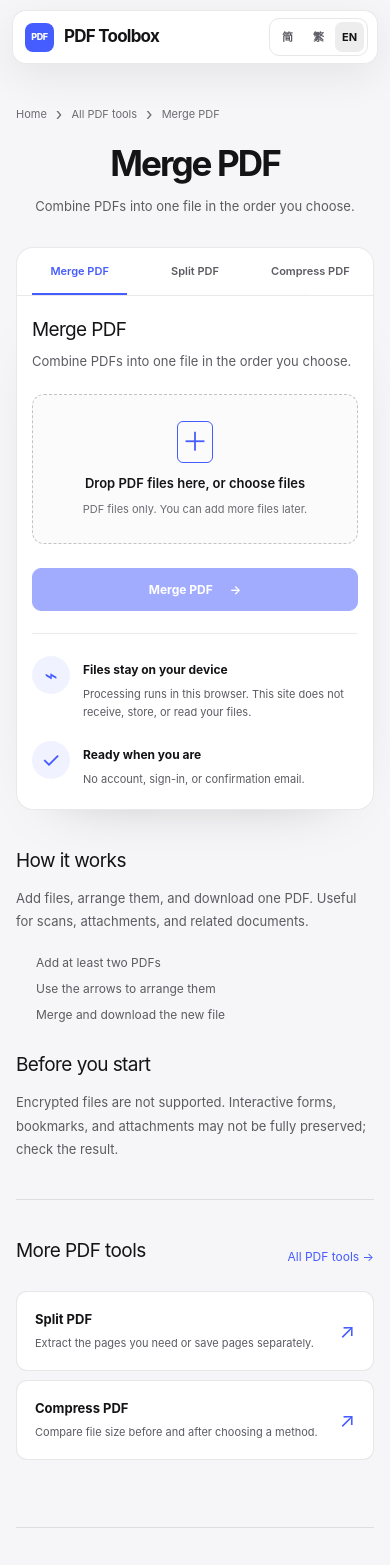
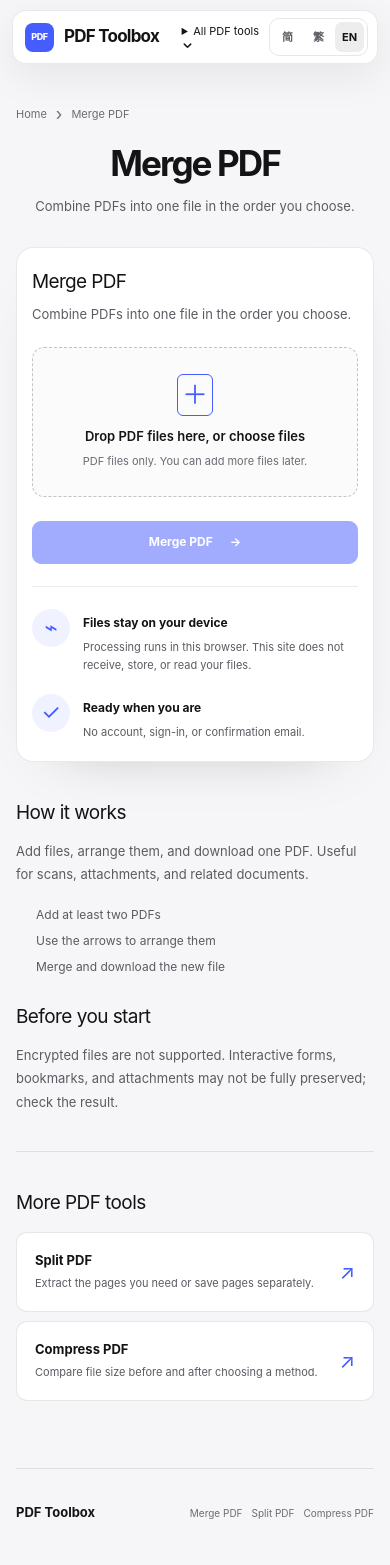
Before and after one commit to vibeforge2014/portal, a Next.js app: page /en/tools/pdf/merge in a window 390 px wide. Shown: the top 1565 px of the page. Built offline with nearby package versions, Linux system fonts and the light colour scheme.

Commit message:
feat(pdf): retire hub page (301 to merge), fold tool nav into dropdown; SVG chevron alignment

```diff
--- a/src/app/[locale]/tools/pdf/[tool]/page.tsx
+++ b/src/app/[locale]/tools/pdf/[tool]/page.tsx
@@ -31,17 +31,14 @@
 
   return (
     <main className="pdf-page pdf-tool-page">
-      <div className="pdf-breadcrumb"><a href="/">{copy.home}</a><span aria-hidden>›</span><a href={pdfUrl(locale)}>{copy.allTools}</a><span aria-hidden>›</span><span>{item.title}</span></div>
+      <div className="pdf-breadcrumb"><a href="/">{copy.home}</a><span aria-hidden>›</span><span>{item.title}</span></div>
       <div className="pdf-page-intro"><h1>{item.title}</h1><p>{item.description}</p></div>
-      <nav className="pdf-tool-tabs" aria-label={copy.allTools}>
-        {PDF_TOOLS.map((other) => <a key={other} href={pdfUrl(locale, other)} aria-current={tool === other ? "page" : undefined}>{copy.toolsCopy[other].title}</a>)}
-      </nav>
       <PdfToolClient locale={locale} tool={tool} />
       <section className="pdf-help-grid" aria-label={copy.workflowTitle}>
         <div><h2>{copy.workflowTitle}</h2><p>{item.detail}</p><ol>{item.steps.map((step) => <li key={step}>{step}</li>)}</ol></div>
         <div><h2>{copy.limitationTitle}</h2><p>{item.limitation}</p></div>
       </section>
-      <section className="pdf-more-tools"><div><h2>{copy.moreTools}</h2><a href={pdfUrl(locale)}>{copy.allTools} <span aria-hidden>→</span></a></div><div className="pdf-more-list">{PDF_TOOLS.filter((other) => other !== tool).map((other) => <a key={other} href={pdfUrl(locale, other)}><strong>{copy.toolsCopy[other].title}</strong><small>{copy.toolsCopy[other].description}</small><span aria-hidden>↗</span></a>)}</div></section>
+      <section className="pdf-more-tools"><h2>{copy.moreTools}</h2><div className="pdf-more-list">{PDF_TOOLS.filter((other) => other !== tool).map((other) => <a key={other} href={pdfUrl(locale, other)}><strong>{copy.toolsCopy[other].title}</strong><small>{copy.toolsCopy[other].description}</small><span aria-hidden>↗</span></a>)}</div></section>
     </main>
   );
 }
--- a/src/app/[locale]/tools/pdf/layout.tsx
+++ b/src/app/[locale]/tools/pdf/layout.tsx
@@ -1,6 +1,7 @@
 import { notFound } from "next/navigation";
 import { PdfLanguageLinks } from "@/components/pdf/PdfLanguageLinks";
-import { PDF_COPY, PDF_LOCALES, isPdfLocale, pdfUrl } from "@/lib/pdf-tools";
+import { PdfToolDropdown } from "@/components/pdf/PdfToolDropdown";
+import { PDF_COPY, PDF_LOCALES, PDF_TOOLS, isPdfLocale, pdfUrl } from "@/lib/pdf-tools";
 import "./tools.css";
 
 export const revalidate = 60;
@@ -23,12 +24,16 @@
             <span className="pdf-brand-icon" aria-hidden>PDF</span>
             <strong>{copy.brandName}</strong>
           </a>
-          <div className="pdf-header-links"><a href="/#products">{copy.apps}</a><a href={pdfUrl(locale)} aria-current="page">{copy.tools}</a></div>
+          <div className="pdf-header-links">
+            {PDF_TOOLS.map((tool) => <a key={tool} href={pdfUrl(locale, tool)}>{copy.toolsCopy[tool].title}</a>)}
+            <PdfToolDropdown locale={locale} />
+          </div>
+          <div className="pdf-mobile-menu"><PdfToolDropdown locale={locale} compact /></div>
           <PdfLanguageLinks locale={locale} />
         </nav>
       </header>
       {children}
-      <footer className="pdf-site-footer"><a href={pdfUrl(locale)} className="pdf-footer-brand">{copy.brandName}</a><p>{copy.footer}</p><a href={pdfUrl(locale)}>{copy.allTools}</a></footer>
+      <footer className="pdf-site-footer"><a href={pdfUrl(locale, "merge")} className="pdf-footer-brand">{copy.brandName}</a><p>{copy.footer}</p><div className="pdf-footer-tools">{PDF_TOOLS.map((tool) => <a key={tool} href={pdfUrl(locale, tool)}>{copy.toolsCopy[tool].title}</a>)}</div></footer>
     </div>
   );
 }
--- a/src/app/[locale]/tools/pdf/page.tsx
+++ b/src/app/[locale]/tools/pdf/page.tsx
@@ -1,42 +1,8 @@
-import type { Metadata } from "next";
-import { notFound } from "next/navigation";
-import { PDF_COPY, PDF_TOOLS, isPdfLocale, pdfAlternates, pdfUrl } from "@/lib/pdf-tools";
+import { notFound, permanentRedirect } from "next/navigation";
+import { isPdfLocale, pdfUrl } from "@/lib/pdf-tools";
 
-type Props = { params: Promise<{ locale: string }> };
-
-export async function generateMetadata({ params }: Props): Promise<Metadata> {
+export default async function PdfIndex({ params }: { params: Promise<{ locale: string }> }) {
   const { locale } = await params;
   if (!isPdfLocale(locale)) notFound();
-  const copy = PDF_COPY[locale];
-  return {
-    metadataBase: new URL("https://zensoft.top"),
-    title: `${copy.allTools} — ${copy.brandName}`,
-    description: copy.hubDescription,
-    alternates: pdfAlternates(locale),
-    openGraph: { title: `${copy.allTools} — ${copy.brandName}`, description: copy.hubDescription, type: "website" },
-  };
+  permanentRedirect(pdfUrl(locale, "merge"));
 }
-
-export default async function PdfHub({ params }: Props) {
-  const { locale } = await params;
-  if (!isPdfLocale(locale)) notFound();
-  const copy = PDF_COPY[locale];
-
-  return (
-    <main className="pdf-page pdf-hub-page">
-      <div className="pdf-breadcrumb"><a href="/">{copy.home}</a><span aria-hidden>›</span><span>{copy.allTools}</span></div>
-      <div className="pdf-hub-intro"><h1>{copy.hubTitle}</h1><p>{copy.hubDescription}</p></div>
-      <p className="pdf-hub-note">{copy.hubIntro}</p>
-      <div className="pdf-hub-list">
-        {PDF_TOOLS.map((tool, index) => (
-          <a key={tool} href={pdfUrl(locale, tool)} className="pdf-hub-item">
-            <span className="pdf-hub-index">0{index + 1}</span>
-            <span><strong>{copy.toolsCopy[tool].title}</strong><small>{copy.toolsCopy[tool].description}</small></span>
-            <span className="pdf-hub-arrow" aria-hidden>↗</span>
-          </a>
-        ))}
-      </div>
-      <div className="pdf-hub-assurance"><div><strong>{copy.privacyTitle}</strong><p>{copy.privacyText}</p></div><div><strong>{copy.noAccountTitle}</strong><p>{copy.noAccountText}</p></div></div>
-    </main>
-  );
-}
--- a/src/app/[locale]/tools/pdf/tools.css
+++ b/src/app/[locale]/tools/pdf/tools.css
@@ -1,11 +1,14 @@
 .pdf-site { min-height:100vh; }
 .pdf-site-header { position:sticky; top:0; z-index:40; padding:14px 22px 0; pointer-events:none; }
-.pdf-site-nav { width:min(1120px,100%); height:58px; margin:auto; padding:0 12px 0 17px; display:grid; grid-template-columns:1fr auto 1fr; align-items:center; border:1px solid rgb(var(--line) / .09); border-radius:18px; background:rgb(var(--header) / .93); box-shadow:0 12px 40px rgba(0,0,0,.07); backdrop-filter:blur(22px) saturate(170%); pointer-events:auto; }
+.pdf-site-nav { position:relative; width:min(1120px,100%); height:58px; margin:auto; padding:0 12px 0 17px; display:grid; grid-template-columns:1fr auto 1fr; align-items:center; border:1px solid rgb(var(--line) / .09); border-radius:18px; background:rgb(var(--header) / .93); box-shadow:0 12px 40px rgba(0,0,0,.07); backdrop-filter:blur(22px) saturate(170%); pointer-events:auto; }
 .pdf-brand { width:max-content; display:inline-flex; align-items:center; gap:10px; font-size:18px; letter-spacing:-.045em; }
 .pdf-brand-icon { width:29px; height:29px; flex:none; display:grid; place-items:center; border-radius:8px; background:rgb(var(--accent)); color:#fff; font-size:9px; font-weight:800; letter-spacing:-.04em; }
-.pdf-header-links { display:flex; gap:4px; padding:4px; border-radius:11px; background:rgb(var(--line) / .045); }
+.pdf-header-links { display:flex; align-items:center; gap:4px; padding:4px; border-radius:11px; background:rgb(var(--line) / .045); }
 .pdf-header-links a { padding:7px 15px; color:rgb(var(--secondary)); border-radius:8px; font-size:13px; font-weight:550; }
-.pdf-header-links a[aria-current="page"],.pdf-header-links a:hover { color:rgb(var(--fg)); background:rgb(var(--surface)); }
+.pdf-header-links a:hover { color:rgb(var(--fg)); background:rgb(var(--surface)); }
+.pdf-header-links .pdf-tool-dropdown summary { min-height:30px; padding:6px 15px; color:rgb(var(--accent)); }
+.pdf-header-links .pdf-tool-dropdown[open] summary { background:rgb(var(--surface)); }
+.pdf-mobile-menu { display:none; }
 .pdf-language-links { justify-self:end; display:flex; gap:2px; padding:3px; border:1px solid rgb(var(--line) / .1); border-radius:10px; }
 .pdf-language-links a { min-width:32px; height:30px; display:grid; place-items:center; border-radius:7px; color:rgb(var(--secondary)); font-size:11px; font-weight:700; }
 .pdf-language-links a[aria-current="page"] { color:rgb(var(--fg)); background:rgb(var(--line) / .08); }
@@ -16,12 +19,7 @@
 .pdf-page-intro { padding:25px 0 34px; text-align:center; }
 .pdf-page-intro h1,.pdf-hub-intro h1 { margin:0; font-size:clamp(2.35rem,4.4vw,3.7rem); line-height:1.12; font-weight:680; letter-spacing:-.055em; }
 .pdf-page-intro p,.pdf-hub-intro p { margin:16px auto 0; max-width:620px; color:rgb(var(--secondary)); font-size:15px; line-height:1.75; }
-.pdf-tool-tabs { display:flex; padding:0 20px; border:1px solid rgb(var(--line) / .09); border-bottom:0; border-radius:17px 17px 0 0; background:rgb(var(--surface)); }
-.pdf-tool-tabs a { position:relative; min-width:150px; padding:19px 26px; color:rgb(var(--secondary)); font-size:13px; font-weight:600; text-align:center; }
-.pdf-tool-tabs a[aria-current="page"] { color:rgb(var(--accent)); }
-.pdf-tool-tabs a[aria-current="page"]::after { content:""; position:absolute; left:10px; right:10px; bottom:0; height:2px; background:rgb(var(--accent)); }
-.pdf-tool-tabs a:hover { color:rgb(var(--fg)); }
-.pdf-workspace { display:grid; grid-template-columns:minmax(0,1fr) 260px; gap:30px; padding:28px 24px 24px; border:1px solid rgb(var(--line) / .09); border-radius:0 0 17px 17px; background:rgb(var(--surface)); box-shadow:0 22px 60px -45px rgba(0,0,0,.35); }
+.pdf-workspace { display:grid; grid-template-columns:minmax(0,1fr) 260px; gap:30px; padding:28px 24px 24px; border:1px solid rgb(var(--line) / .09); border-radius:17px; background:rgb(var(--surface)); box-shadow:0 22px 60px -45px rgba(0,0,0,.35); }
 .pdf-work-main { min-width:0; }
 .pdf-work-heading h2 { margin:0; font-size:21px; letter-spacing:-.035em; }
 .pdf-work-heading p { margin:6px 0 0; color:rgb(var(--secondary)); font-size:13px; line-height:1.7; }
@@ -108,21 +106,8 @@
 .pdf-site-footer { width:min(1090px,calc(100% - 48px)); min-height:90px; margin:auto; padding:25px 0; display:flex; align-items:center; gap:24px; border-top:1px solid rgb(var(--line) / .1); color:rgb(var(--tertiary)); font-size:11px; }
 .pdf-footer-brand { color:rgb(var(--fg)); font-size:13px; font-weight:700; }
 .pdf-site-footer p { margin:0; flex:1; }
-.pdf-site-footer>a:last-child:hover { color:rgb(var(--fg)); }
-.pdf-hub-page { padding-top:67px; }
-.pdf-hub-intro { max-width:800px; margin:35px auto 0; text-align:center; }
-.pdf-hub-note { margin:46px 0 15px; color:rgb(var(--secondary)); font-size:13px; line-height:1.7; }
-.pdf-hub-list { border-top:1px solid rgb(var(--line) / .12); }
-.pdf-hub-item { display:grid; grid-template-columns:50px 1fr auto; align-items:center; gap:15px; min-height:113px; border-bottom:1px solid rgb(var(--line) / .12); }
-.pdf-hub-index { color:rgb(var(--accent)); font-size:12px; font-weight:650; }
-.pdf-hub-item>span:nth-child(2) { display:grid; gap:7px; }
-.pdf-hub-item strong { font-size:22px; letter-spacing:-.03em; }
-.pdf-hub-item small { color:rgb(var(--secondary)); font-size:12px; line-height:1.5; }
-.pdf-hub-arrow { padding-right:9px; color:rgb(var(--accent)); font-size:22px; transition:transform .2s ease; }
-.pdf-hub-item:hover .pdf-hub-arrow { transform:translate(3px,-3px); }
-.pdf-hub-assurance { display:grid; grid-template-columns:1fr 1fr; gap:36px; margin-top:55px; padding:28px 0 0; border-top:1px solid rgb(var(--line) / .1); }
-.pdf-hub-assurance strong { font-size:13px; }
-.pdf-hub-assurance p { max-width:420px; margin:8px 0 0; color:rgb(var(--secondary)); font-size:12px; line-height:1.75; }
+.pdf-footer-tools { display:flex; align-items:center; gap:18px; }
+.pdf-footer-tools a:hover { color:rgb(var(--fg)); }
 @media (max-width:800px) {
   .pdf-workspace { grid-template-columns:1fr; gap:22px; }
   .pdf-work-aside { grid-template-columns:1fr 1fr; gap:20px; padding:22px 0 0; border-left:0; border-top:1px solid rgb(var(--line) / .08); }
@@ -130,16 +115,16 @@
 }
 @media (max-width:620px) {
   .pdf-site-header { padding:10px 12px 0; }
-  .pdf-site-nav { height:54px; grid-template-columns:1fr auto; padding:0 9px 0 12px; border-radius:14px; }
+  .pdf-site-nav { height:54px; grid-template-columns:1fr auto auto; gap:4px; padding:0 9px 0 12px; border-radius:14px; }
   .pdf-brand { font-size:17px; }
   .pdf-header-links { display:none; }
+  .pdf-mobile-menu { display:block; }
+  .pdf-mobile-menu .pdf-tool-dropdown summary { padding:7px 6px; font-size:11px; }
   .pdf-language-links a { min-width:29px; }
   .pdf-page { width:calc(100% - 32px); padding:42px 0 67px; }
   .pdf-page-intro { padding:21px 0 29px; }
-  .pdf-page-intro h1,.pdf-hub-intro h1 { font-size:clamp(2.05rem,9vw,2.8rem); }
-  .pdf-page-intro p,.pdf-hub-intro p { margin-top:12px; font-size:13px; }
-  .pdf-tool-tabs { padding:0 5px; }
-  .pdf-tool-tabs a { min-width:0; flex:1; padding:15px 5px; font-size:11px; }
+  .pdf-page-intro h1 { font-size:clamp(2.05rem,9vw,2.8rem); }
+  .pdf-page-intro p { margin-top:12px; font-size:13px; }
   .pdf-workspace { padding:20px 15px; }
   .pdf-work-heading h2 { font-size:19px; }
   .pdf-dropzone { min-height:150px; padding:18px; }
@@ -157,12 +142,5 @@
   .pdf-more-list { grid-template-columns:1fr; gap:9px; }
   .pdf-site-footer { width:calc(100% - 32px); }
   .pdf-site-footer p { display:none; }
-  .pdf-site-footer>a:last-child { margin-left:auto; }
-  .pdf-hub-page { padding-top:44px; }
-  .pdf-hub-intro { margin-top:26px; }
-  .pdf-hub-note { margin-top:40px; }
-  .pdf-hub-item { grid-template-columns:29px 1fr auto; gap:9px; min-height:100px; }
-  .pdf-hub-item strong { font-size:17px; }
-  .pdf-hub-item small { font-size:11px; }
-  .pdf-hub-assurance { grid-template-columns:1fr; gap:21px; margin-top:40px; }
+  .pdf-footer-tools { margin-left:auto; gap:9px; font-size:10px; }
 }
--- a/src/app/sitemap.ts
+++ b/src/app/sitemap.ts
@@ -3,13 +3,12 @@
 
 export default function sitemap(): MetadataRoute.Sitemap {
   const base = "https://zensoft.top";
-  const toolUrls = [undefined, ...PDF_TOOLS] as const;
   return [
     { url: `${base}/`, changeFrequency: "weekly", priority: 1 },
-    ...toolUrls.flatMap((tool) => PDF_LOCALES.map((locale) => ({
+    ...PDF_TOOLS.flatMap((tool) => PDF_LOCALES.map((locale) => ({
       url: `${base}${pdfUrl(locale, tool)}`,
       changeFrequency: "monthly" as const,
-      priority: tool ? 0.7 : 0.8,
+      priority: 0.7,
       alternates: {
         languages: {
           "zh-Hans": `${base}${pdfUrl("zh-hans", tool)}`,
--- /dev/null
+++ b/src/components/pdf/PdfToolDropdown.tsx
@@ -0,0 +1,65 @@
+"use client";
+
+import { useEffect, useRef } from "react";
+import { usePathname } from "next/navigation";
+import { PDF_COPY, pdfUrl, type PdfLocale, type PdfTool } from "@/lib/pdf-tools";
+
+const GROUPS: { key: "organize" | "optimize"; tools: PdfTool[] }[] = [
+  { key: "organize", tools: ["merge", "split"] },
+  { key: "optimize", tools: ["compress"] },
+];
+
+const GROUP_LABELS: Record<PdfLocale, Record<(typeof GROUPS)[number]["key"], string>> = {
+  "zh-hans": { organize: "整理 PDF", optimize: "优化 PDF" },
+  "zh-hant": { organize: "整理 PDF", optimize: "最佳化 PDF" },
+  en: { organize: "Organize PDF", optimize: "Optimize PDF" },
+};
+
+export function PdfToolDropdown({ locale, compact = false }: { locale: PdfLocale; compact?: boolean }) {
+  const detailsRef = useRef<HTMLDetailsElement>(null);
+  const pathname = usePathname();
+  const copy = PDF_COPY[locale];
+
+  useEffect(() => {
+    function closeOnOutside(event: PointerEvent) {
+      if (detailsRef.current && !detailsRef.current.contains(event.target as Node)) detailsRef.current.open = false;
+    }
+    function closeOnEscape(event: KeyboardEvent) {
+      if (event.key === "Escape" && detailsRef.current?.open) {
+        detailsRef.current.open = false;
+        detailsRef.current.querySelector("summary")?.focus();
+      }
+    }
+    document.addEventListener("pointerdown", closeOnOutside);
+    document.addEventListener("keydown", closeOnEscape);
+    return () => {
+      document.removeEventListener("pointerdown", closeOnOutside);
+      document.removeEventListener("keydown", closeOnEscape);
+    };
+  }, []);
+
+  useEffect(() => { if (detailsRef.current) detailsRef.current.open = false; }, [pathname]);
+
+  return (
+    <details ref={detailsRef} className={`pdf-tool-dropdown${compact ? " pdf-tool-dropdown--compact" : ""}`}>
+      <summary>{copy.allTools}<span className="pdf-dropdown-chevron" aria-hidden><svg viewBox="0 0 12 12" width="11" height="11"><path d="M2.5 4.5 6 8l3.5-3.5" fill="none" stroke="currentColor" strokeWidth="1.6" strokeLinecap="round" strokeLinejoin="round" /></svg></span></summary>
+      <div className="pdf-dropdown-panel">
+        {GROUPS.map((group) => (
+          <div className="pdf-dropdown-group" key={group.key}>
+            <h2>{GROUP_LABELS[locale][group.key]}</h2>
+            <ul>
+              {group.tools.map((tool) => (
+                <li key={tool}>
+                  <a href={pdfUrl(locale, tool)} aria-current={pathname === pdfUrl(locale, tool) ? "page" : undefined}>
+                    <span className={`pdf-dropdown-icon pdf-dropdown-icon--${tool}`} aria-hidden>{tool === "merge" ? "⇄" : tool === "split" ? "✂" : "↘"}</span>
+                    <span>{copy.toolsCopy[tool].title}</span>
+                  </a>
+                </li>
+              ))}
+            </ul>
+          </div>
+        ))}
+      </div>
+    </details>
+  );
+}
```
